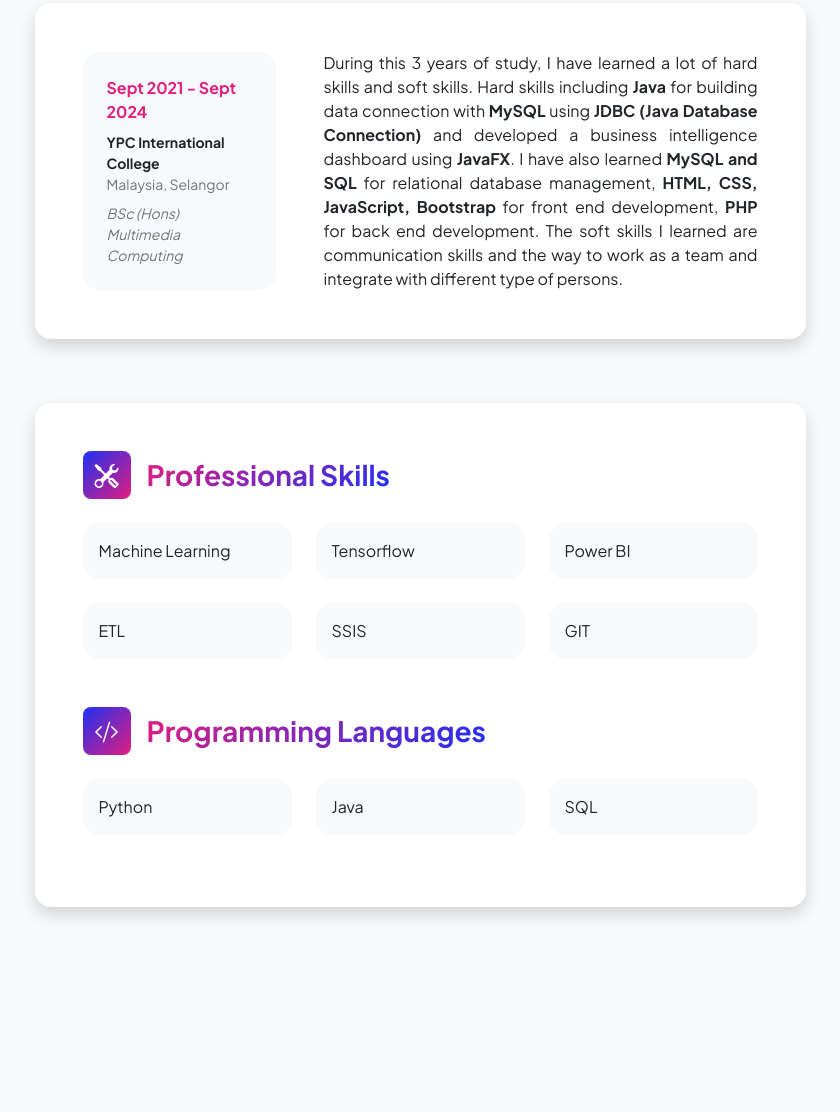
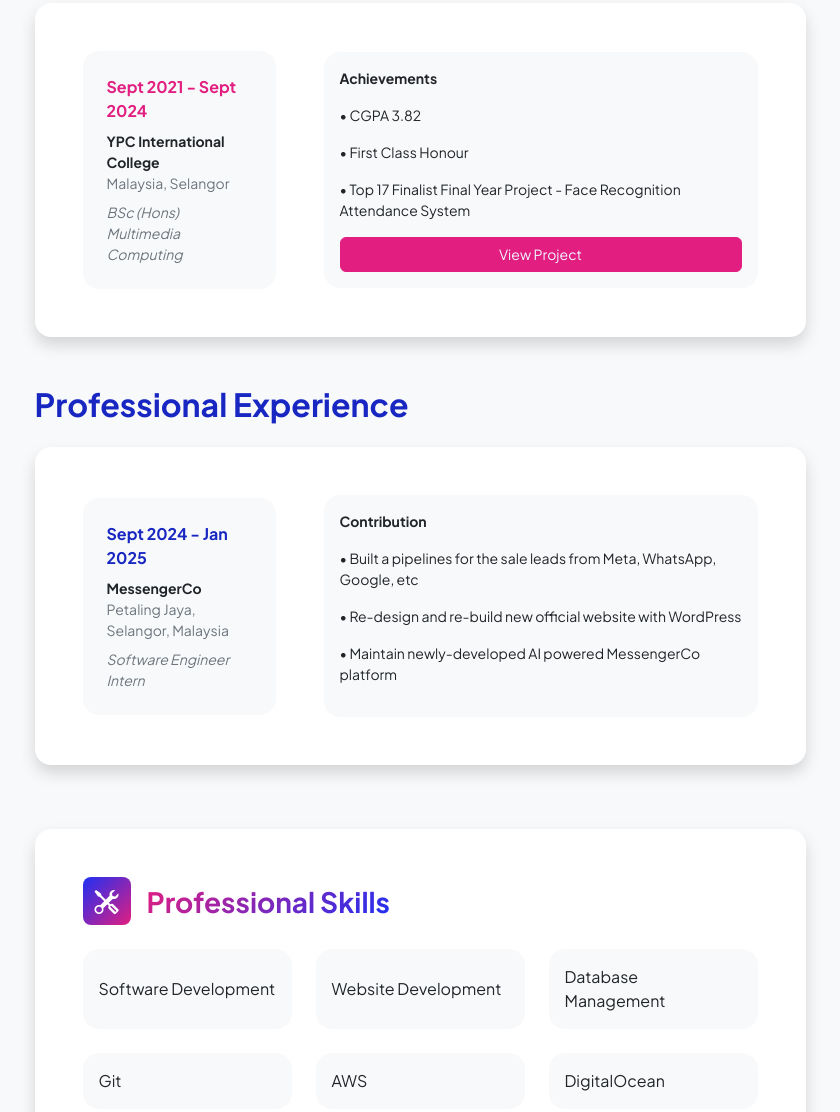
Before and after one commit to KZY020821/KZY020821.github.io, a website: page resume.html in a window 1280 px wide. Shown: the part 327-1439 px from the top of the page, without its empty margins (220-1060 px from the left). Before the commit the page ends 1330 px from the top, so only its background shows below. Drawn offline with nearby package versions, Linux system fonts and the light colour scheme.

```diff
--- a/resume.html
+++ b/resume.html
@@ -71,15 +71,57 @@
                                                 </div>
                                             </div>
                                         </div>
-                                        <div class="col-lg-8"><div style="text-align: justify;">During this 3 years of study, I have learned
-                                            a lot of hard skills and soft skills. Hard skills including <b>Java</b> for building data
-                                            connection with <b>MySQL</b> using <b>JDBC (Java Database Connection)</b> and developed a business intelligence dashboard using <b>JavaFX</b>.
-                                            I have also learned <b>MySQL and SQL</b> for relational database management, <b>HTML, CSS, JavaScript, Bootstrap</b> for front end development,
-                                            <b>PHP</b> for back end development. The soft skills I learned are communication skills and the way to work as a team and integrate with different type of persons. </div></div>
+                                        <div class="col-lg-8">
+                                            <div class="align-items-center bg-light rounded-4 p-3 h-100 small">
+                                                <p><b>Achievements</b></p>
+                                                <p><span>&#8226;</span> CGPA 3.82</p>
+                                                <p><span>&#8226;</span> First Class Honour</p>
+                                                <p><span>&#8226;</span> Top 17 Finalist Final Year Project - Face Recognition Attendance System</p>
+                                                <a class="d-flex justify-content-center btn btn-secondary mt-3" style="color: aliceblue;" href="projects.html#face">
+                                                    <div class="small">View Project</div>
+                                                </a>
+                                            </div>
+                                        </div>
                                     </div>
                                 </div>
                             </div>
                         </section>
+
+                        <div class="d-flex align-items-center justify-content-between mt-5 mb-3">
+                            <h2 class="fw-bolder" style="color: #1826c2;">Professional Experience</h2>
+                        </div>
+                        <!-- Education Section-->
+                        <section>
+                            <!-- <h2 class="text-secondary fw-bolder mb-4">Education</h2> -->
+                            <!-- Education Card 1-->
+                            <div class="card shadow border-0 rounded-4 mb-3">
+                                <div class="card-body p-5">
+                                    <div class="row align-items-center gx-5">
+                                        <div class="col text-center text-lg-start mb-4 mb-lg-0">
+                                            <div class="bg-light p-4 rounded-4">
+                                                <div class="fw-bolder mb-2" style="color: #1826c2;">Sept 2024 - Jan 2025</div>
+                                                <div class="mb-2">
+                                                    <div class="small fw-bolder">MessengerCo</div>
+                                                    <div class="small text-muted">Petaling Jaya, Selangor, Malaysia</div>
+                                                </div>
+                                                <div class="fst-italic">
+                                                    <div class="small text-muted">Software Engineer Intern</div>
+                                                </div>
+                                            </div>
+                                        </div>
+                                        <div class="col-lg-8">
+                                            <div class="align-items-center bg-light rounded-4 p-3 h-100 small">
+                                                <p><b>Contribution</b></p>
+                                                <p><span>&#8226;</span> Built a pipelines for the sale leads from Meta, WhatsApp, Google, etc</p>
+                                                <p><span>&#8226;</span> Re-design and re-build new official website with WordPress</p>
+                                                <p><span>&#8226;</span> Maintain newly-developed AI powered MessengerCo platform</p>
+                                            </div>
+                                        </div>
+                                    </div>
+                                </div>
+                            </div>
+                        </section>
+
                         <!-- Divider-->
                         <div class="pb-5"></div>
                         <!-- Skills Section-->
@@ -94,14 +136,14 @@
                                             <h3 class="fw-bolder mb-0"><span class="text-gradient d-inline">Professional Skills</span></h3>
                                         </div>
                                         <div class="row row-cols-1 row-cols-md-3 mb-4">
-                                            <div class="col mb-4 mb-md-0"><div class="d-flex align-items-center bg-light rounded-4 p-3 h-100">Machine Learning</div></div>
-                                            <div class="col mb-4 mb-md-0"><div class="d-flex align-items-center bg-light rounded-4 p-3 h-100">Tensorflow</div></div>
-                                            <div class="col mb-4 mb-md-0"><div class="d-flex align-items-center bg-light rounded-4 p-3 h-100">Power BI</div></div>
+                                            <div class="col mb-4 mb-md-0"><div class="d-flex align-items-center bg-light rounded-4 p-3 h-100">Software Development</div></div>
+                                            <div class="col mb-4 mb-md-0"><div class="d-flex align-items-center bg-light rounded-4 p-3 h-100">Website Development</div></div>
+                                            <div class="col mb-4 mb-md-0"><div class="d-flex align-items-center bg-light rounded-4 p-3 h-100">Database Management</div></div>
                                         </div>
                                         <div class="row row-cols-1 row-cols-md-3 mb-4">
-                                            <div class="col mb-4 mb-md-0"><div class="d-flex align-items-center bg-light rounded-4 p-3 h-100">ETL</div></div>
-                                            <div class="col mb-4 mb-md-0"><div class="d-flex align-items-center bg-light rounded-4 p-3 h-100">SSIS</div></div>
-                                            <div class="col"><div class="d-flex align-items-center bg-light rounded-4 p-3 h-100">GIT</div></div>
+                                            <div class="col mb-4 mb-md-0"><div class="d-flex align-items-center bg-light rounded-4 p-3 h-100">Git</div></div>
+                                            <div class="col mb-4 mb-md-0"><div class="d-flex align-items-center bg-light rounded-4 p-3 h-100">AWS</div></div>
+                                            <div class="col"><div class="d-flex align-items-center bg-light rounded-4 p-3 h-100">DigitalOcean</div></div>
                                         </div>
                                         <!-- <div class="row row-cols-1 row-cols-md-3">
                                             <div class="col mb-4 mb-md-0"><div class="d-flex align-items-center bg-light rounded-4 p-3 h-100">Data analysis</div></div>
@@ -117,19 +159,39 @@
                                         <div class="row row-cols-1 row-cols-md-3 mb-4">
                                             <div class="col mb-4 mb-md-0"><div class="d-flex align-items-center bg-light rounded-4 p-3 h-100">Python</div></div>
                                             <div class="col mb-4 mb-md-0"><div class="d-flex align-items-center bg-light rounded-4 p-3 h-100">Java</div></div>
-                                            <div class="col"><div class="d-flex align-items-center bg-light rounded-4 p-3 h-100">SQL</div></div>
+                                            <div class="col"><div class="d-flex align-items-center bg-light rounded-4 p-3 h-100">PHP</div></div>
                                         </div>
-                                        <!-- <div class="row row-cols-1 row-cols-md-3">
-                                            <div class="col mb-4 mb-md-0"><div class="d-flex align-items-center bg-light rounded-4 p-3 h-100">PHP</div></div>
-                                            <div class="col mb-4 mb-md-0"><div class="d-flex align-items-center bg-light rounded-4 p-3 h-100">CSS - Bootstrap</div></div>
-                                            <div class="col"><div class="d-flex align-items-center bg-light rounded-4 p-3 h-100">JavaScript - jQuery</div></div>
-                                        </div> -->
+                                        <div class="row row-cols-1 row-cols-md-3">
+                                            <div class="col mb-4 mb-md-0"><div class="d-flex align-items-center bg-light rounded-4 p-3 h-100">JavaScript</div></div>
+                                            <div class="col mb-4 mb-md-0"><div class="d-flex align-items-center bg-light rounded-4 p-3 h-100">SQL</div></div>
+                                            <!-- <div class="col"><div class="d-flex align-items-center bg-light rounded-4 p-3 h-100">JavaScript</div></div> -->
+                                        </div>
                                     </div>
                                 </div>
                             </div>
                         </section>
                     </div>
                 </div>
+                <!-- About Section-->
+                <section class="bg-light py-5">
+                    <div class="container px-5">
+                        <div class="row gx-5 justify-content-center">
+                            <div class="col-xxl-8">
+                                <div class="text-center my-5">
+                                    <h2 class="display-5 fw-bolder"><span class="text-gradient d-inline">About Me</span></h2>
+                                    <p class="lead fw-light mb-4">Khor Ze Yi, prusuing a BSc (Hons) in Multimedia Computing at YPC International College. Programme from Liverpool John Moore University.</p>
+                                    <blockquote class="text-muted">
+                                        “Programming languages are just tools—our true power lies in the logic we craft.”
+                                    </blockquote>
+                                    <div class="d-flex justify-content-center fs-2 gap-4">
+                                        <a class="text-gradient" href="https://www.linkedin.com/in/khor-ze-yi-142867240/" target="_blank"><i class="bi bi-linkedin"></i></a>
+                                        <a class="text-gradient" href="https://github.com/KZY020821" target="_blank"><i class="bi bi-github"></i></a>
+                                    </div>
+                                </div>
+                            </div>
+                        </div>
+                    </div>
+                </section>
             </div>
         </main>
         <!-- Bootstrap core JS-->
```
Also changed, not shown: index.html (+7 -5 lines), projects.html (+20 -8 lines), assets/face-cover01.png (deleted), assets/face-cover02.png (deleted), assets/face1.webp (added), assets/face2.webp (added), assets/face3.webp (added), assets/face4.webp (added), assets/java-cover.webp (added), assets/php1.webp (added), assets/php2.webp (added), assets/php3.webp (added), assets/zeyi.webp (added), 6 other files.
